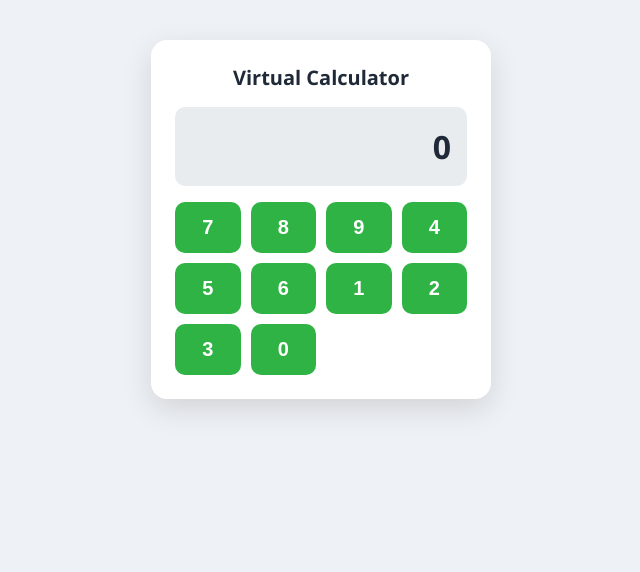
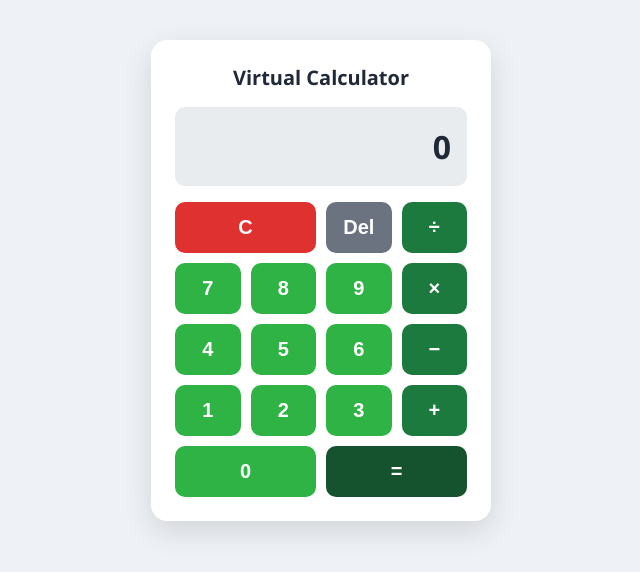
Before and after one commit to Datdaocong/B25DCTV081---BT7, a React (Vite) app: page / in a window 1280 px wide. Shown: the top 572 px of the page, without its empty margins (319-959 px from the left). Built offline with nearby package versions, Linux system fonts and the light colour scheme.

Commit message:
Hoàn thiện logic tính toán + − × ÷, C, = và giao diện

```diff
--- a/src/App.jsx
+++ b/src/App.jsx
@@ -1,25 +1,81 @@
 import { useState } from "react";
 import Display from "./components/Display.jsx";
 import Button from "./components/Button.jsx";
+import { calculate } from "./calculate.js";
 import "./App.css";
 
+// Màu của từng nhóm phím – truyền vào Button qua props
+const COLORS = {
+  number: "#2fb344", // chữ số
+  operator: "#1d7a3e", // + − × ÷
+  func: "#6b7280", // Del
+  clear: "#e03131", // C
+  equals: "#14532d", // =
+};
+
+// Bố cục bàn phím: nhãn hiển thị, màu và số cột chiếm chỗ của từng phím
+const KEYS = [
+  { label: "C", color: COLORS.clear, span: 2 },
+  { label: "Del", color: COLORS.func },
+  { label: "÷", color: COLORS.operator },
+  { label: "7", color: COLORS.number },
+  { label: "8", color: COLORS.number },
+  { label: "9", color: COLORS.number },
+  { label: "×", color: COLORS.operator },
+  { label: "4", color: COLORS.number },
+  { label: "5", color: COLORS.number },
+  { label: "6", color: COLORS.number },
+  { label: "−", color: COLORS.operator },
+  { label: "1", color: COLORS.number },
+  { label: "2", color: COLORS.number },
+  { label: "3", color: COLORS.number },
+  { label: "+", color: COLORS.operator },
+  { label: "0", color: COLORS.number, span: 2 },
+  { label: "=", color: COLORS.equals, span: 2 },
+];
+
+const OPERATORS = "+−×÷";
+
 export default function App() {
-  // State lưu biểu thức hiện tại, ví dụ "7+8"
+  // State lưu biểu thức hiện tại, ví dụ "7+8×2"
   const [expression, setExpression] = useState("");
 
   function handlePress(label) {
-    setExpression(expression + label);
+    setExpression((prev) => {
+      // Sau khi báo lỗi, phím tiếp theo bắt đầu lại biểu thức mới
+      const expr = prev === "Lỗi" ? "" : prev;
+
+      if (label === "C") return "";
+      if (label === "Del") return expr.slice(0, -1);
+      if (label === "=") {
+        if (expr === "") return "";
+        // Bỏ toán tử thừa ở cuối (vd "7+" coi như "7") rồi tính kết quả
+        const result = calculate(expr.replace(new RegExp(`[${OPERATORS}]+$`), ""));
+        return result === null ? "Lỗi" : String(result);
+      }
+      if (OPERATORS.includes(label)) {
+        if (expr === "") return expr; // toán tử không được đứng đầu
+        if (OPERATORS.includes(expr.at(-1))) {
+          return expr.slice(0, -1) + label; // gõ 2 toán tử liền nhau → thay toán tử cũ
+        }
+      }
+      return expr + label;
+    });
   }
-
-  const digits = ["7", "8", "9", "4", "5", "6", "1", "2", "3", "0"];
 
   return (
     <div className="calculator">
       <h1 className="calculator-title">Virtual Calculator</h1>
       <Display expression={expression} />
       <div className="keypad">
-        {digits.map((d) => (
-          <Button key={d} label={d} color="#2fb344" onPress={handlePress} />
+        {KEYS.map((key) => (
+          <Button
+            key={key.label}
+            label={key.label}
+            color={key.color}
+            span={key.span}
+            onPress={handlePress}
+          />
         ))}
       </div>
     </div>
--- /dev/null
+++ b/src/calculate.js
@@ -0,0 +1,45 @@
+// calculate.js – tính giá trị một biểu thức dạng "7+8×2"
+// Ưu tiên nhân/chia trước, cộng/trừ sau (không dùng eval vì không an toàn)
+
+// Tách biểu thức thành mảng xen kẽ số và toán tử, ví dụ "7+8×2" → ["7","+","8","×","2"]
+function tokenize(expr) {
+  const clean = expr.replaceAll("×", "*").replaceAll("÷", "/").replaceAll("−", "-");
+  return clean.match(/\d+|[+\-*/]/g) ?? [];
+}
+
+// Trả về kết quả dạng số, hoặc null nếu biểu thức không hợp lệ / chia cho 0
+export function calculate(expr) {
+  const tokens = tokenize(expr);
+  if (tokens.length === 0) return null;
+
+  // Biểu thức sau dấu "=" có thể âm (ví dụ "-5"), nối dấu trừ vào số đầu tiên
+  if (tokens[0] === "-") {
+    tokens.shift();
+    tokens[0] = -Number(tokens[0]);
+  }
+
+  // Bước 1: duyệt qua và gom luôn các phép nhân, chia
+  const reduced = [Number(tokens[0])];
+  for (let i = 1; i < tokens.length; i += 2) {
+    const op = tokens[i];
+    const num = Number(tokens[i + 1]);
+    if (op === "*") {
+      reduced[reduced.length - 1] *= num;
+    } else if (op === "/") {
+      if (num === 0) return null;
+      reduced[reduced.length - 1] /= num;
+    } else {
+      reduced.push(op, num);
+    }
+  }
+
+  // Bước 2: cộng, trừ từ trái sang phải
+  let result = reduced[0];
+  for (let i = 1; i < reduced.length; i += 2) {
+    result = reduced[i] === "+" ? result + reduced[i + 1] : result - reduced[i + 1];
+  }
+
+  if (!isFinite(result)) return null;
+  // Làm tròn để tránh lỗi dấu phẩy động: 0.1 + 0.2 = 0.30000000000000004
+  return parseFloat(result.toFixed(10));
+}
```
Also changed, not shown: 1 other file (tests, documents, lock files or other folders).
